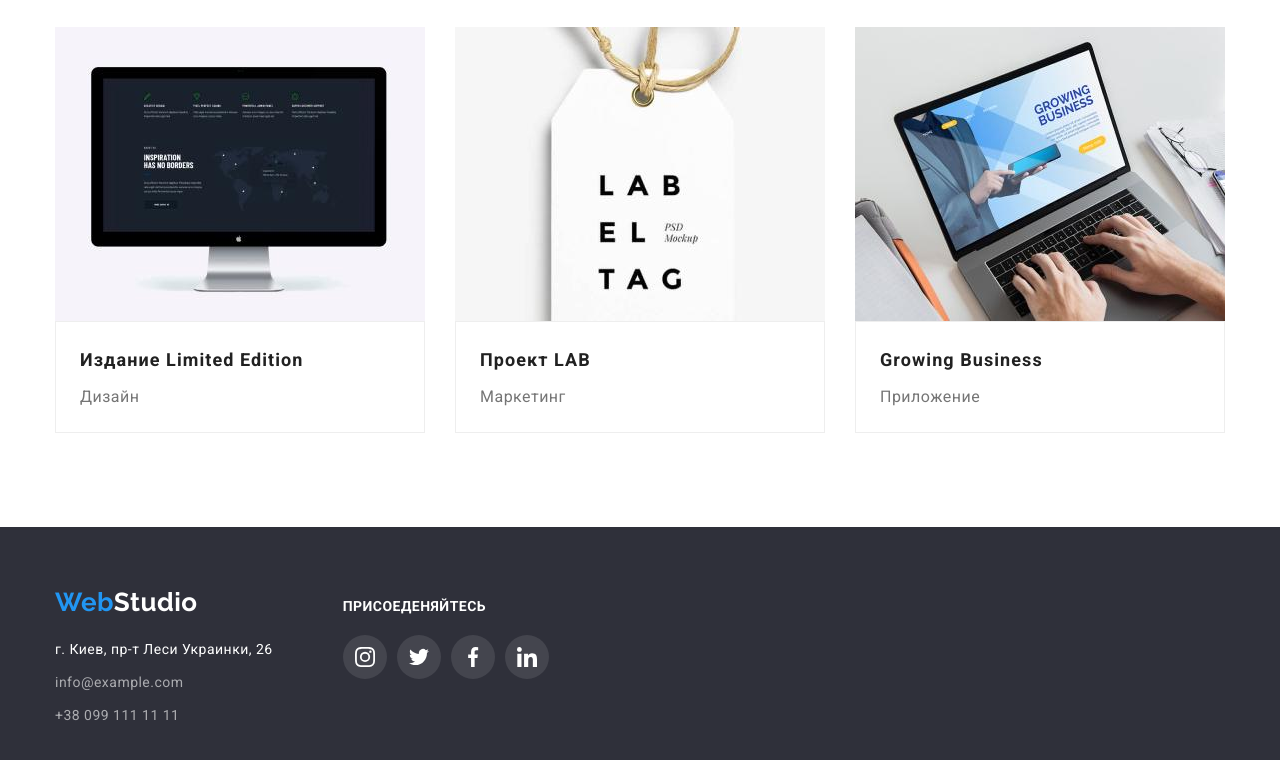
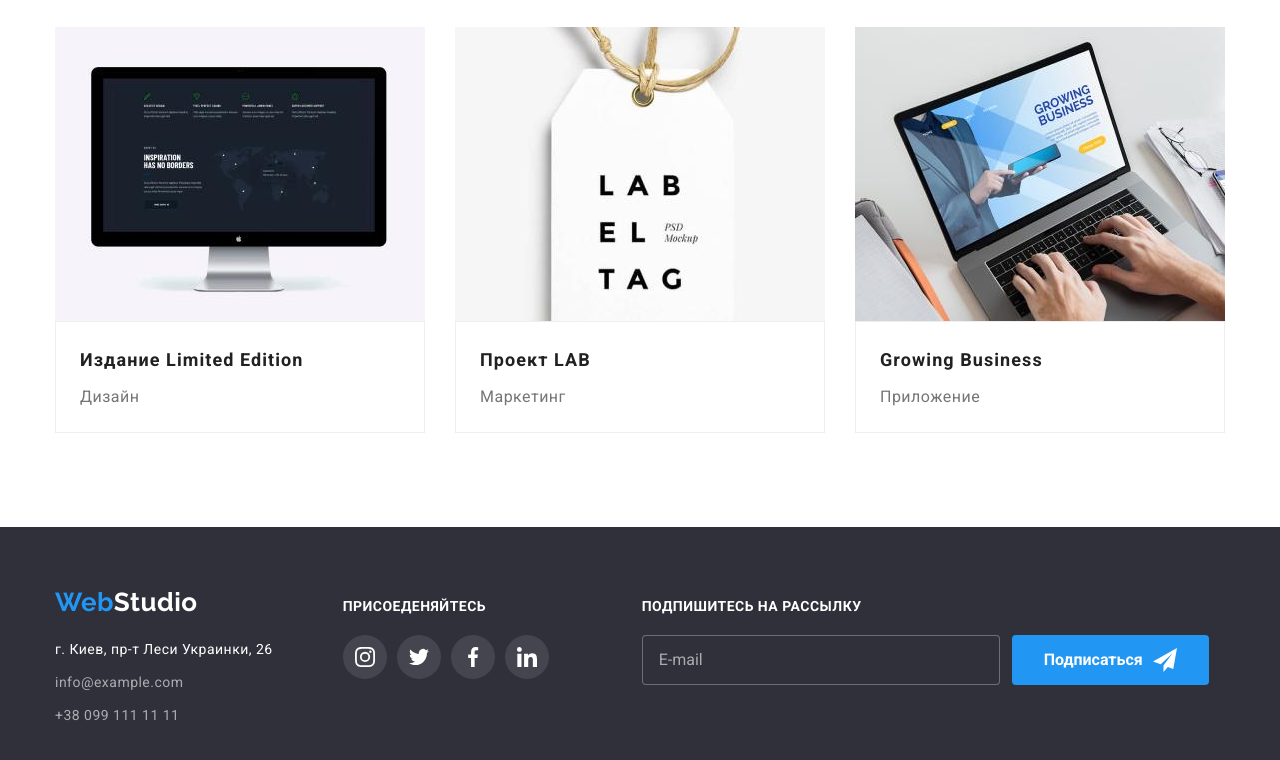
Before and after one commit to nikonly/goit-markup-hw-06, a plain HTML site: page portfolio.html in a window 1280 px wide. Shown: the part 1108-1868 px from the top of the page. Drawn offline with nearby package versions, Linux system fonts and the light colour scheme.

Commit message:
Разметка и стилизация форм

```diff
--- a/portfolio.html
+++ b/portfolio.html
@@ -197,6 +197,7 @@
                 <a href="tel:+380991111111" class="tel link">+38 099 111 11 11</a>
             </address>
         </div>
+
         <div class="footer-social">
             <h4 class="footer-title">ПРИСОЕДЕНЯЙТЕСЬ</h4>
             <ul class="footer-social-list list">
@@ -234,6 +235,20 @@
                 </li>
             </ul>
         </div>
+        <div class="footer-subscription">
+            <h4 class="footer-title">ПОДПИШИТЕСЬ НА РАССЫЛКУ</h4>
+            <form class="footer-form">
+                <input class="footer-form-input" type="email" name="mail" id="mail" placeholder="E-mail" />
+                <div class="">
+                    <button class="button send-button" type="submit">Подписаться
+                        <svg class="send-icon">
+                            <use href="./images/mysprite.svg#icon-icon-send">
+                            </use>
+                        </svg>
+                    </button>
+                </div>
+            </form>
+        </div>
     </div>
 </footer>
 
```
Also changed, not shown: index.html (+0 -136 lines).
